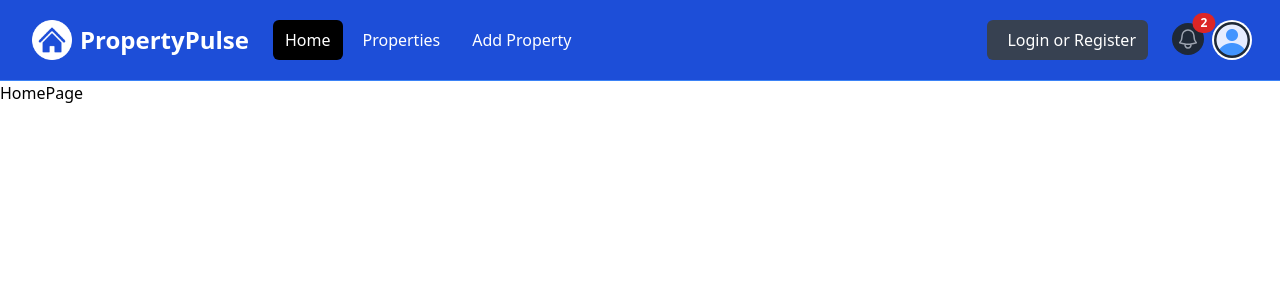
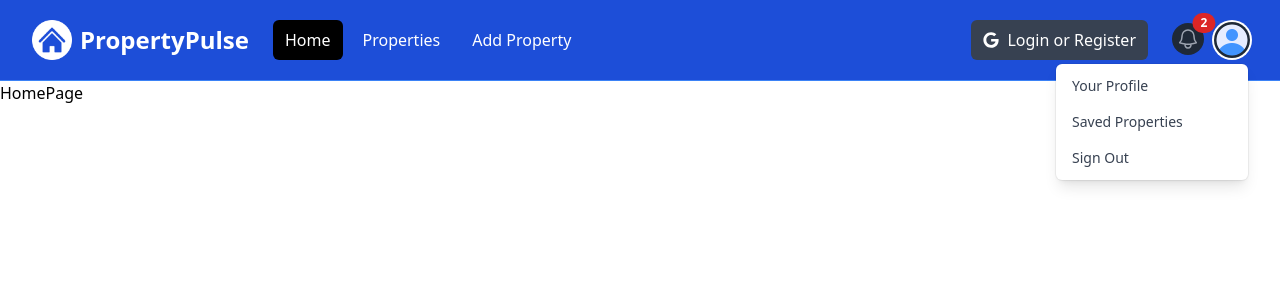
Before and after one commit to mohamadhoseinn/next-Property-Plus, a Next.js app: page / in a window 1280 px wide. Both pictures are taken after a click on the button "Open user menu". Shown: the top 300 px of the page. Built offline with nearby package versions, Linux system fonts and the light colour scheme.

Commit message:
add link and react-icons and also show or hidden menu and profile

```diff
--- a/components/Navbar.tsx
+++ b/components/Navbar.tsx
@@ -1,8 +1,16 @@
+"use client";
+import { useState } from "react";
 import Image from "next/image";
+import Link from "next/link";
+import { FaGoogle } from "react-icons/fa";
 import logo from "@/assets/images/logo-white.png";
 import profileDefault from "@/assets/images/profile.png";
 
 const Navbar = () => {
+  const [isOpenMobileMenuOpen, setIsOpenMobileMenuOpen] =
+    useState<boolean>(false);
+  const [isOpenProfileMenuOpen, setIsOpenProfileMenuOpen] =
+    useState<boolean>(false);
   return (
     <nav className="bg-blue-700 border-b border-blue-500">
       <div className="mx-auto max-w-7xl px-2 sm:px-6 lg:px-8">
@@ -15,6 +23,7 @@
               className="relative inline-flex items-center justify-center rounded-md p-2 text-gray-400 hover:bg-gray-700 hover:text-white focus:outline-none focus:ring-2 focus:ring-inset focus:ring-white"
               aria-controls="mobile-menu"
               aria-expanded="false"
+              onClick={() => setIsOpenMobileMenuOpen((prevState) => !prevState)}
             >
               <span className="absolute -inset-0.5"></span>
               <span className="sr-only">Open main menu</span>
@@ -37,34 +46,34 @@
 
           <div className="flex flex-1 items-center justify-center md:items-stretch md:justify-start">
             {/* <!-- Logo --> */}
-            <a className="flex flex-shrink-0 items-center" href="/index.html">
+            <Link className="flex flex-shrink-0 items-center" href="/">
               <Image className="h-10 w-auto" src={logo} alt="PropertyPulse" />
 
               <span className="hidden md:block text-white text-2xl font-bold ml-2">
                 PropertyPulse
               </span>
-            </a>
+            </Link>
             {/* <!-- Desktop Menu Hidden below md screens --> */}
             <div className="hidden md:ml-6 md:block">
               <div className="flex space-x-2">
-                <a
-                  href="/index.html"
+                <Link
+                  href="/"
                   className="text-white bg-black hover:bg-gray-900 hover:text-white rounded-md px-3 py-2"
                 >
                   Home
-                </a>
-                <a
-                  href="/properties.html"
+                </Link>
+                <Link
+                  href="/properties"
                   className="text-white hover:bg-gray-900 hover:text-white rounded-md px-3 py-2"
                 >
                   Properties
-                </a>
-                <a
-                  href="/add-property.html"
+                </Link>
+                <Link
+                  href="/properties/add"
                   className="text-white hover:bg-gray-900 hover:text-white rounded-md px-3 py-2"
                 >
                   Add Property
-                </a>
+                </Link>
               </div>
             </div>
           </div>
@@ -73,7 +82,7 @@
           <div className="hidden md:block md:ml-6">
             <div className="flex items-center">
               <button className="flex items-center text-white bg-gray-700 hover:bg-gray-900 hover:text-white rounded-md px-3 py-2">
-                <i className="fa-brands fa-google text-white mr-2"></i>
+                <FaGoogle className="text-white mr-2" />
                 <span>Login or Register</span>
               </button>
             </div>
@@ -81,7 +90,7 @@
 
           {/* <!-- Right Side Menu (Logged In) --> */}
           <div className="absolute inset-y-0 right-0 flex items-center pr-2 md:static md:inset-auto md:ml-6 md:pr-0">
-            <a href="messages.html" className="relative group">
+            <Link href="/messages" className="relative group">
               <button
                 type="button"
                 className="relative rounded-full bg-gray-800 p-1 text-gray-400 hover:text-white focus:outline-none focus:ring-2 focus:ring-white focus:ring-offset-2 focus:ring-offset-gray-800"
@@ -107,7 +116,7 @@
                 2
                 {/* <!-- Replace with the actual number of notifications --> */}
               </span>
-            </a>
+            </Link>
             {/* <!-- Profile dropdown button --> */}
             <div className="relative ml-3">
               <div>
@@ -117,6 +126,9 @@
                   id="user-menu-button"
                   aria-expanded="false"
                   aria-haspopup="true"
+                  onClick={() =>
+                    setIsOpenProfileMenuOpen((prevState) => !prevState)
+                  }
                 >
                   <span className="absolute -inset-1.5"></span>
                   <span className="sr-only">Open user menu</span>
@@ -129,74 +141,77 @@
               </div>
 
               {/* <!-- Profile dropdown --> */}
+              {isOpenProfileMenuOpen && (
                 <div
                   id="user-menu"
-                className="hidden absolute right-0 z-10 mt-2 w-48 origin-top-right rounded-md bg-white py-1 shadow-lg ring-1 ring-black ring-opacity-5 focus:outline-none"
+                  className="absolute right-0 z-10 mt-2 w-48 origin-top-right rounded-md bg-white py-1 shadow-lg ring-1 ring-black ring-opacity-5 focus:outline-none"
                   role="menu"
                   aria-orientation="vertical"
                   aria-labelledby="user-menu-button"
                   tabIndex={-1}
                 >
-                <a
-                  href="/profile.html"
+                  <Link
+                    href="/profile"
                     className="block px-4 py-2 text-sm text-gray-700"
                     role="menuitem"
                     tabIndex={-1}
                     id="user-menu-item-0"
                   >
                     Your Profile
-                </a>
-                <a
-                  href="saved-properties.html"
+                  </Link>
+                  <Link
+                    href="/properties/saved"
                     className="block px-4 py-2 text-sm text-gray-700"
                     role="menuitem"
                     tabIndex={-1}
                     id="user-menu-item-2"
                   >
                     Saved Properties
-                </a>
-                <a
-                  href="#"
+                  </Link>
+                  <button
                     className="block px-4 py-2 text-sm text-gray-700"
                     role="menuitem"
                     tabIndex={-1}
                     id="user-menu-item-2"
                   >
                     Sign Out
-                </a>
+                  </button>
                 </div>
+              )}
             </div>
           </div>
         </div>
       </div>
 
       {/* <!-- Mobile menu, show/hide based on menu state. --> */}
-      <div className="hidden" id="mobile-menu">
+      {isOpenMobileMenuOpen && (
+        <div id="mobile-menu">
           <div className="space-y-1 px-2 pb-3 pt-2">
-          <a
-            href="/index.html"
+            <Link
+              href="/"
               className="bg-gray-900 text-white block rounded-md px-3 py-2 text-base font-medium"
             >
               Home
-          </a>
-          <a
-            href="/properties.html"
+            </Link>
+            <Link
+              href="/properties"
               className="text-gray-300 hover:bg-gray-700 hover:text-white block rounded-md px-3 py-2 text-base font-medium"
             >
               Properties
-          </a>
-          <a
-            href="/add-property.html"
+            </Link>
+            <Link
+              href="/properties/add"
               className="text-gray-300 hover:bg-gray-700 hover:text-white block rounded-md px-3 py-2 text-base font-medium"
             >
               Add Property
-          </a>
+            </Link>
             <button className="flex items-center text-white bg-gray-700 hover:bg-gray-900 hover:text-white rounded-md px-3 py-2 my-4">
-            <i className="fa-brands fa-google mr-2"></i>
+              <FaGoogle className="text-white mr-2" />
               <span>Login or Register</span>
             </button>
           </div>
         </div>
+      )}
     </nav>
   );
 };
```
Also changed, not shown: package.json (+5 -4 lines), 1 other file (tests, documents, lock files or other folders). Lines whose indentation alone changed are shown as unchanged.
